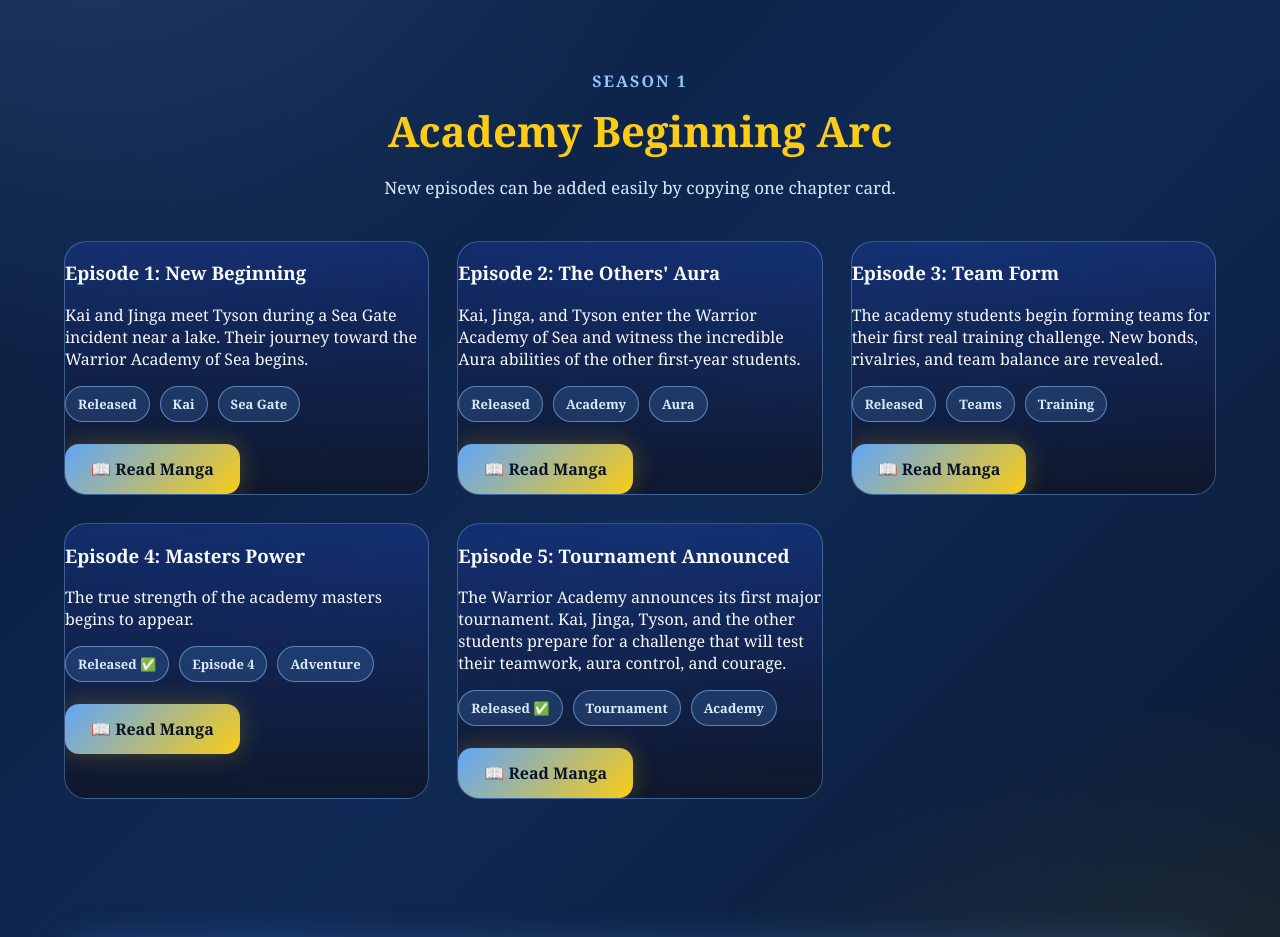
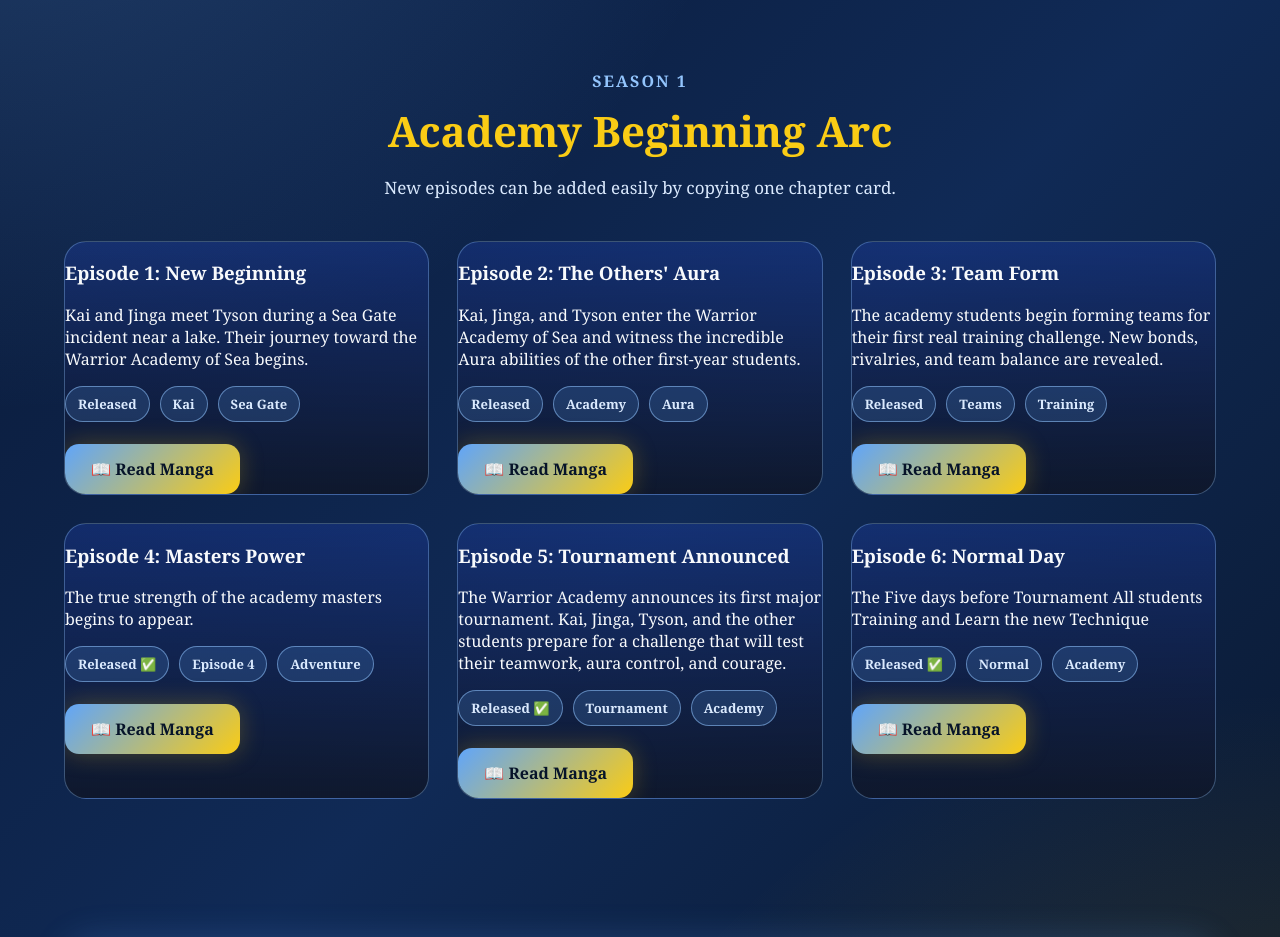
Before and after one commit to infinityaiworld001-cmd/my_world, a Python web app: template templates/chapters.html in a window 1280 px wide. Shown: the part 379-1316 px from the top of the page. Run offline with Jinja, Linux system fonts and the light colour scheme; the template is opened without the code that fills it, so the values that code supplies are empty.

Commit message:
Update chapters.html

```diff
--- a/templates/chapters.html
+++ b/templates/chapters.html
@@ -128,6 +128,23 @@
     <a href="/manga/episode-5/1" class="btn">📖 Read Manga</a>
 </div>
 
+         <div class="chapter-card">
+    <h3>Episode 6: Normal Day</h3>
+    <p>
+        The Five days before Tournament All students
+        Training and Learn the new Technique
+    </p>
+
+    <div class="tag-row">
+        <span class="tag">Released ✅</span>
+        <span class="tag">Normal</span>
+        <span class="tag">Academy</span>
+    </div>
+
+    <br>
+    <a href="/manga/episode-6/1" class="btn">📖 Read Manga</a>
+</div>
+
     </div>
 </section>
 
```
